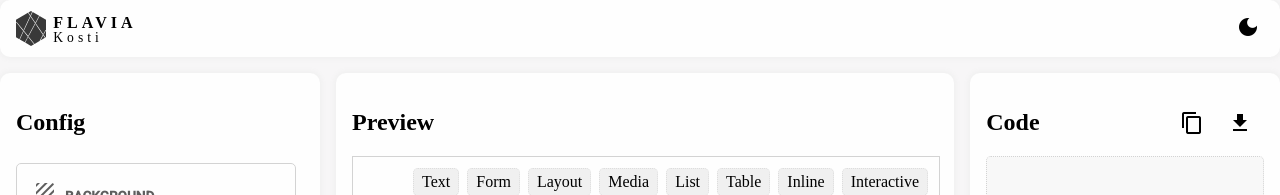
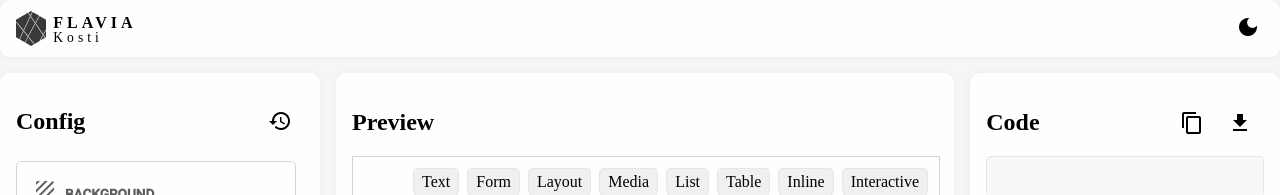
Before and after one commit to flavia3107/css-playground, an Angular app: page / in a window 1280 px wide. Shown: the top 195 px of the page. Built offline with nearby package versions, Linux system fonts and the light colour scheme.

Commit message:
Css Playground: Reset P1

```diff
--- a/src/app/app.component.html
+++ b/src/app/app.component.html
@@ -12,7 +12,11 @@
 </header>
 <div class="main-container flex-row">
   <div class="config-container flex-column card">
-    <h2>Config</h2>
+    <h2 class="flex-row space_between middle">Config
+      <button mat-icon-button (click)="reset()">
+        <mat-icon>history</mat-icon>
+      </button>
+    </h2>
     <div class="config-content">
       <app-css-configs />
     </div>
--- a/src/app/app.component.scss
+++ b/src/app/app.component.scss
@@ -16,6 +16,10 @@
 .config-container,
 .code-container {
 	width: 25%;
+}
+
+.config-container h2 {
+	margin: 0.5rem 0;
 }
 
 header.card {
--- a/src/app/app.component.ts
+++ b/src/app/app.component.ts
@@ -35,4 +35,8 @@ export class AppComponent {
   downloadCode() {
     this._cssConfigService.downloadCode();
   }
+
+  reset() {
+    this._cssConfigService.reset();
+  }
 }
--- a/src/app/app.config.ts
+++ b/src/app/app.config.ts
@@ -10,8 +10,6 @@ export const STATES = {
 		'Text shadow',
 		'Preview Enhancements',
 		'Hover / active state toggle',
-		'Reset button',
-		'Code Display',
 		'Syntax-highlighted CSS viewer',
 		'Copy to Clipboard animation or toast'
 	],
```
